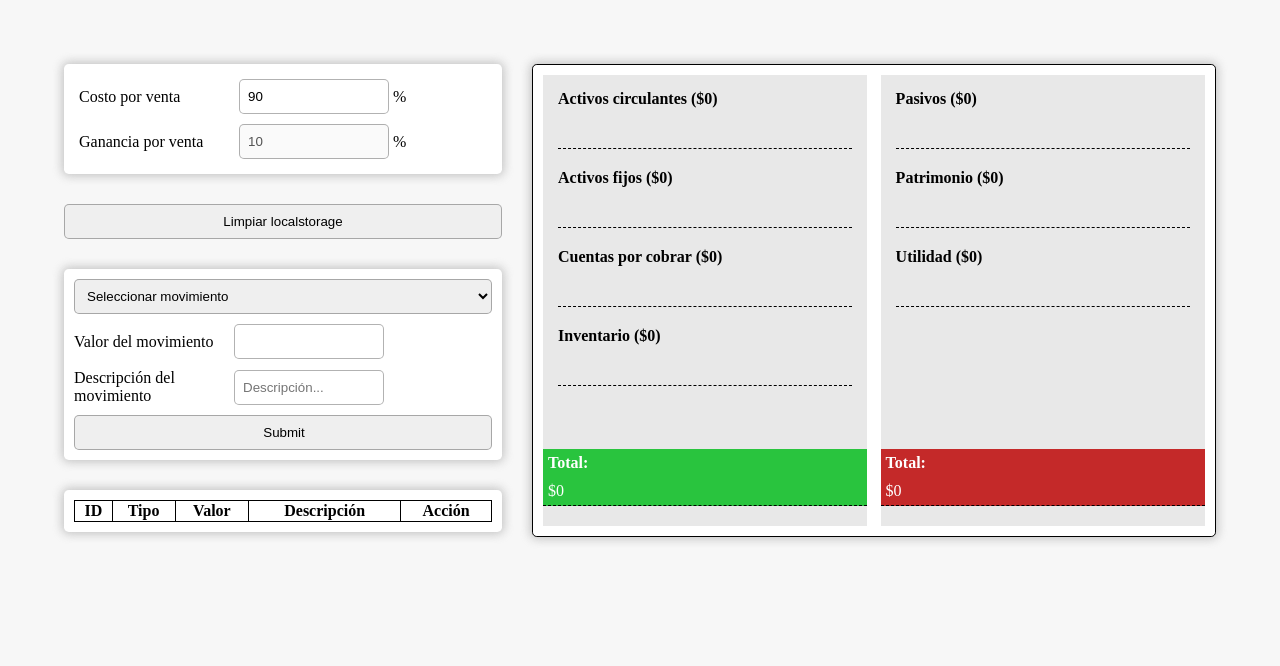
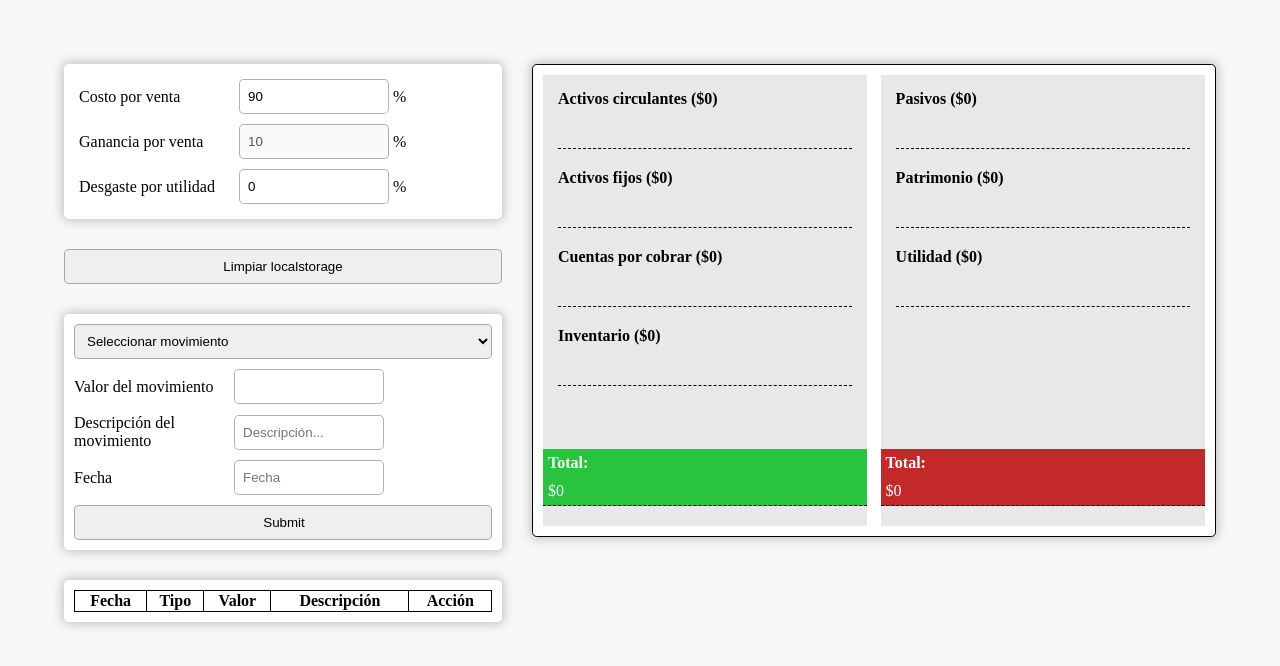
Before and after one commit to Soujiro17/calculador-balance, a React (Vite) app: page / in a window 1280 px wide. Shown: the top 666 px of the page. Built offline with nearby package versions, Linux system fonts and the light colour scheme.

Commit message:
vender fijos

```diff
--- a/src/App.css
+++ b/src/App.css
@@ -143,3 +143,12 @@ td {
   text-align: left;
   width: 70px;
 }
+
+.fecha {
+  width: 100px;
+  max-width: 100px;
+  min-width: 100px;
+  overflow: hidden;
+  text-overflow: ellipsis;
+  white-space: nowrap;
+}
--- a/src/App.jsx
+++ b/src/App.jsx
@@ -33,10 +33,14 @@ function FormGroup({ label, id, sufix, ...props }) {
   );
 }
 
-function Configuraciones({ costoVenta, handleCostoVenta }) {
+function Configuraciones({
+  costoVenta,
+  handleCostoVenta,
+  handleDesgasteUtilidad,
+  desgasteUtilidad,
+}) {
   return (
     <div className="configuraciones bs br-s">
-      <div className="form-group">
       <FormGroup
         id="costo-venta"
         label="Costo por venta"
@@ -48,8 +52,6 @@ function Configuraciones({ costoVenta, handleCostoVenta }) {
         onChange={handleCostoVenta}
         sufix="%"
       />
-      </div>
-      <div className="form-group">
       <FormGroup
         id="ganancia-venta"
         label="Ganancia por venta"
@@ -60,7 +62,16 @@ function Configuraciones({ costoVenta, handleCostoVenta }) {
         value={100 - costoVenta}
         sufix="%"
       />
-      </div>
+      <FormGroup
+        id="desgaste-utilidad"
+        label="Desgaste por utilidad"
+        min="0"
+        max="100"
+        type="number"
+        onChange={handleDesgasteUtilidad}
+        value={desgasteUtilidad}
+        sufix="%"
+      />
     </div>
   );
 }
@@ -130,6 +141,15 @@ function AddMovimiento({ pushMovimiento }) {
           onChange={handleValues}
           required
         />
+        <FormGroup
+          id="fecha"
+          label="Fecha"
+          type="text"
+          placeholder="Fecha"
+          value={values.fecha}
+          name="fecha"
+          onChange={handleValues}
+        />
         <input type="submit" />
       </form>
     </div>
@@ -139,11 +159,10 @@ function AddMovimiento({ pushMovimiento }) {
 function Movimientos({ movimientos = [], deleteMovimiento }) {
   return (
     <div className="movimientos bs pd br-s">
-      {/* <h2>Movimientos</h2> */}
       <table className="table">
         <thead>
           <tr>
-            <th>ID</th>
+            <th>Fecha</th>
             <th>Tipo</th>
             <th>Valor</th>
             <th>Descripción</th>
@@ -153,7 +172,7 @@ function Movimientos({ movimientos = [], deleteMovimiento }) {
         <tbody>
           {movimientos.map((movimiento) => (
             <tr key={movimiento.id}>
-              <td>{movimiento.id}</td>
+              <td>{movimiento.fecha}</td>
               <td>{movimiento.movType}</td>
               <td>{movimiento.valor.toLocaleString("es-CL")}</td>
               <td>{movimiento.desc}</td>
@@ -170,7 +189,7 @@ function Movimientos({ movimientos = [], deleteMovimiento }) {
   );
 }
 
-function Tablon({ movimientos = [], costoVenta }) {
+function Tablon({ movimientos = [], costoVenta, desgasteUtilidad }) {
   const activosCirculantes = movimientos.filter(activosFilters);
   const activosFijos = movimientos.filter(activosFijosFilter);
   const inventario = movimientos.filter(inventarioFilter);
@@ -188,7 +207,7 @@ function Tablon({ movimientos = [], costoVenta }) {
     totalUtilidades = 0;
 
   const activosCirculantesMapeado = activosCirculantes.map((m) => {
-    const { valor, component } = activosCirculantesMap(m);
+    const { valor, component } = activosCirculantesMap(m, desgasteUtilidad);
 
     totalActivosCirculantes += valor;
 
@@ -196,7 +215,7 @@ function Tablon({ movimientos = [], costoVenta }) {
   });
 
   const activosFijosMapeado = activosFijos.map((m) => {
-    const { valor, component } = activosFijosMap(m, costoVenta);
+    const { valor, component } = activosFijosMap(m);
 
     totalActivosFijos += valor;
 
@@ -212,7 +231,7 @@ function Tablon({ movimientos = [], costoVenta }) {
   });
 
   const utilidadesMapeado = utilidades.map((m) => {
-    const { valor, component } = utilidadesMap(m, costoVenta);
+    const { valor, component } = utilidadesMap(m, costoVenta, desgasteUtilidad);
 
     totalUtilidades += valor;
 
@@ -290,6 +309,10 @@ function Tablon({ movimientos = [], costoVenta }) {
 
 function App() {
   const [costoVenta, setCostoVenta] = useLocalStorage("costoVenta", 90);
+  const [desgasteUtilidad, setDesgasteUtilidad] = useLocalStorage(
+    "desgasteUtilidad",
+    0
+  );
   const [movimientos, setMovimientos] = useLocalStorage("movimientos", []);
 
   const pushMovimiento = (value) => setMovimientos((prev) => [...prev, value]);
@@ -303,6 +326,7 @@ function App() {
     setMovimientos((prev) => prev.filter((value) => value.id !== valueId));
   };
 
+  const handleDesgasteUtilidad = (e) => setDesgasteUtilidad(e.target.value);
   const handleCostoVenta = (e) => setCostoVenta(e.target.value);
 
   return (
@@ -311,6 +335,8 @@ function App() {
         <Configuraciones
           costoVenta={costoVenta}
           handleCostoVenta={handleCostoVenta}
+          desgasteUtilidad={desgasteUtilidad}
+          handleDesgasteUtilidad={handleDesgasteUtilidad}
         />
         <button onClick={clearLocalStorage}>Limpiar localstorage</button>
         <AddMovimiento pushMovimiento={pushMovimiento} />
@@ -319,7 +345,11 @@ function App() {
           deleteMovimiento={deleteMovimiento}
         />
       </div>
-      <Tablon movimientos={movimientos} costoVenta={costoVenta} />
+      <Tablon
+        movimientos={movimientos}
+        costoVenta={costoVenta}
+        desgasteUtilidad={desgasteUtilidad}
+      />
     </main>
   );
 }
--- a/src/components/TablaBalanceRow.jsx
+++ b/src/components/TablaBalanceRow.jsx
@@ -1,9 +1,10 @@
 import toCLP from "../utils/toCLP";
 
 /* eslint-disable react/prop-types */
-function TablaBalanceRow({ signo = "+", valor, desc }) {
+function TablaBalanceRow({ signo = "+", valor, desc, fecha }) {
   return (
     <h6 className="tabla-resumen-row">
+      <span className="fecha">{fecha}</span>
       <span className="signo">{signo}</span>
       <span className="valor">{toCLP(valor)}</span>
       <span className="desc">{desc}</span>
--- a/src/data/filters.js
+++ b/src/data/filters.js
@@ -11,13 +11,13 @@ export function patrimonioFilters(m) {
 export function utilidadesPerdidasFilter(m) {
   const { movType: mT } = m;
 
-  return mT == 1 || mT == 2 || mT == 4 || mT == 5;
+  return mT == 1 || mT == 2 || mT == 4 || mT == 5 || mT == 8;
 }
 
 export function activosFijosFilter(m) {
   const { movType: mT } = m;
 
-  return mT == 0;
+  return mT == 0 || mT == 8;
 }
 
 export function inventarioFilter(m) {
--- a/src/data/initialValues.js
+++ b/src/data/initialValues.js
@@ -5,4 +5,5 @@ export const movInitialValue = {
   valor: "",
   desc: "",
   movType: "",
+  fecha: "",
 };
--- a/src/data/maps.jsx
+++ b/src/data/maps.jsx
@@ -1,6 +1,6 @@
 import TablaBalanceRow from "../components/TablaBalanceRow";
 
-export function activosCirculantesMap(m) {
+export function activosCirculantesMap(m, dU) {
   const { valor, movType: mT, desc } = m;
 
   let valorRow = valor,
@@ -8,12 +8,20 @@ export function activosCirculantesMap(m) {
 
   if (mT == 0 || mT == 1 || mT == 6 || mT == 4 || mT == 7) {
     signo = "-";
+  } else if (mT == 8) {
+    valorRow = valor * ((100 - dU) / 100);
   }
 
   return {
     valor: signo === "+" ? valorRow : -valorRow,
     component: (
-      <TablaBalanceRow signo={signo} valor={valorRow} desc={desc} key={m.id} />
+      <TablaBalanceRow
+        fecha={m.fecha}
+        signo={signo}
+        valor={valorRow}
+        desc={desc}
+        key={m.id}
+      />
     ),
   };
 }
@@ -24,18 +32,37 @@ export function patrimonioMap(m) {
   return {
     valor: valor,
     component: (
-      <TablaBalanceRow signo="+" valor={valor} desc={desc} key={m.id} />
+      <TablaBalanceRow
+        fecha={m.fecha}
+        signo="+"
+        valor={valor}
+        desc={desc}
+        key={m.id}
+      />
     ),
   };
 }
 
 export function activosFijosMap(m) {
-  const { valor, desc } = m;
+  const { valor, movType: mT, desc } = m;
+
+  let valorRow = valor,
+    signo = "+";
+
+  if (mT == 8) {
+    signo = "-";
+  }
 
   return {
-    valor,
+    valor: signo === "+" ? valorRow : -valorRow,
     component: (
-      <TablaBalanceRow signo={"+"} valor={valor} desc={desc} key={m.id} />
+      <TablaBalanceRow
+        fecha={m.fecha}
+        signo={signo}
+        valor={valorRow}
+        desc={desc}
+        key={m.id}
+      />
     ),
   };
 }
@@ -56,7 +83,13 @@ export function inventarioMap(m, costoVenta) {
   return {
     valor: signo === "+" ? valorRow : -valorRow,
     component: (
-      <TablaBalanceRow signo={signo} valor={valorRow} desc={desc} key={m.id} />
+      <TablaBalanceRow
+        fecha={m.fecha}
+        signo={signo}
+        valor={valorRow}
+        desc={desc}
+        key={m.id}
+      />
     ),
   };
 }
@@ -67,12 +100,18 @@ export function cuentasPorCobrarMap(m) {
   return {
     valor,
     component: (
-      <TablaBalanceRow signo={"+"} valor={valor} desc={desc} key={m.id} />
+      <TablaBalanceRow
+        fecha={m.fecha}
+        signo={"+"}
+        valor={valor}
+        desc={desc}
+        key={m.id}
+      />
     ),
   };
 }
 
-export function utilidadesMap(m, costoVenta) {
+export function utilidadesMap(m, costoVenta, desgasteUtilidad) {
   const { valor, movType: mT, desc } = m;
 
   let valorRow = valor,
@@ -84,12 +123,21 @@ export function utilidadesMap(m, costoVenta) {
     valorRow = valor * ((100 - costoVenta) / 100);
   } else if (mT == 5 || mT == 4) {
     signo = "-";
+  } else if (mT == 8) {
+    signo = "-";
+    valorRow = valor * (desgasteUtilidad / 100);
   }
 
   return {
     valor: signo === "+" ? valorRow : -valorRow,
     component: (
-      <TablaBalanceRow signo={signo} valor={valorRow} desc={desc} key={m.id} />
+      <TablaBalanceRow
+        fecha={m.fecha}
+        signo={signo}
+        valor={valorRow}
+        desc={desc}
+        key={m.id}
+      />
     ),
   };
 }
```
Lines whose indentation alone changed are shown as unchanged.
